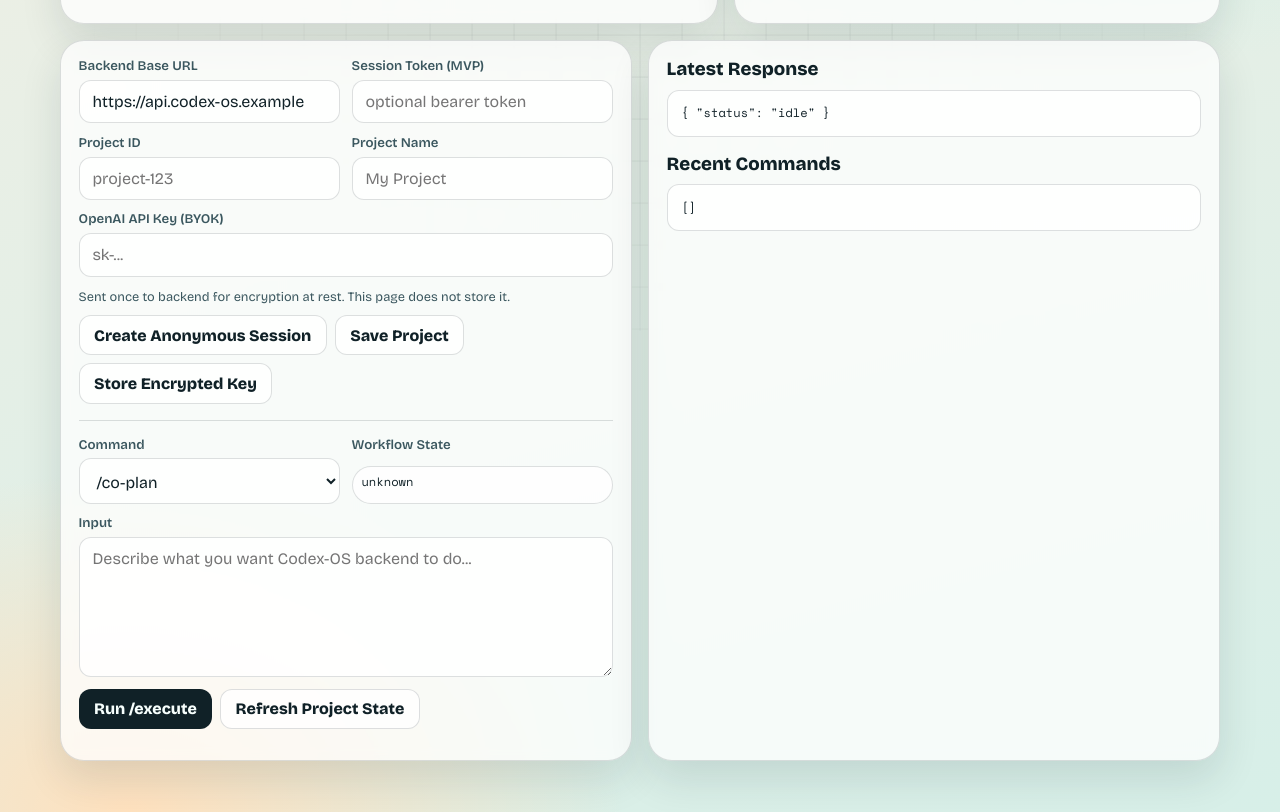
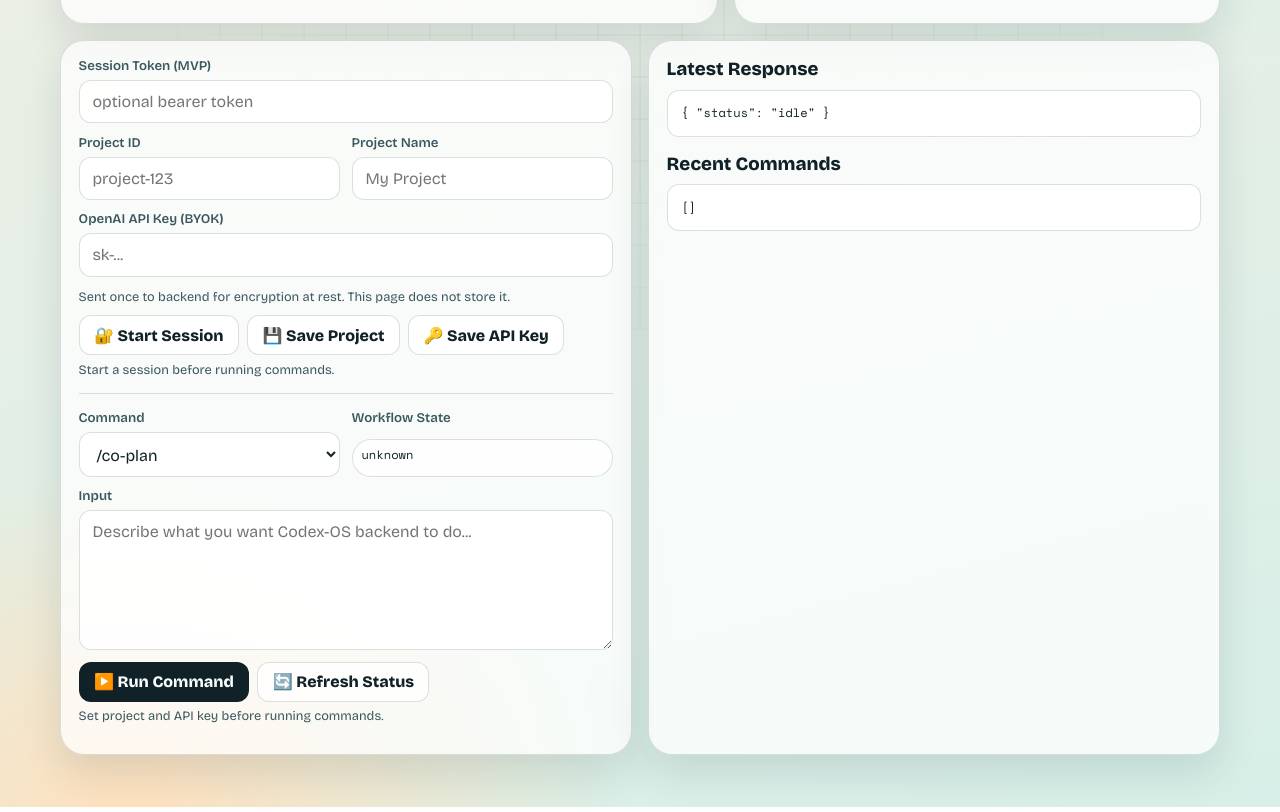
Before and after one commit to rotsl/codex-os, a plain HTML site: page docs/index.html in a window 1280 px wide. Shown: the part 479-1291 px from the top of the page. Drawn offline with nearby package versions, Linux system fonts and the light colour scheme.

Commit message:
Refine docs UX with hardcoded backend URL and clearer actions

```diff
--- a/docs/index.html
+++ b/docs/index.html
@@ -484,15 +484,9 @@
 
       <section class="app">
         <article class="panel form">
-          <div class="two">
-            <div class="row">
-              <label for="baseUrl">Backend Base URL</label>
-              <input id="baseUrl" value="https://api.codex-os.example" />
-            </div>
-            <div class="row">
-              <label for="sessionToken">Session Token (MVP)</label>
-              <input id="sessionToken" placeholder="optional bearer token" />
-            </div>
+          <div class="row">
+            <label for="sessionToken">Session Token (MVP)</label>
+            <input id="sessionToken" placeholder="optional bearer token" />
           </div>
 
           <div class="two">
@@ -513,10 +507,11 @@
           </div>
 
           <div class="actions">
-            <button class="muted" id="btnSession" type="button">Create Anonymous Session</button>
-            <button class="muted" id="btnUpsert" type="button">Save Project</button>
-            <button class="muted" id="btnKey" type="button">Store Encrypted Key</button>
+            <button class="muted" id="btnSession" type="button" title="Create a temporary session for this user">🔐 Start Session</button>
+            <button class="muted" id="btnUpsert" type="button" title="Create or update the current project">💾 Save Project</button>
+            <button class="muted" id="btnKey" type="button" title="Store your API key securely for this project">🔑 Save API Key</button>
           </div>
+          <div class="hint">Start a session before running commands.</div>
 
           <hr style="border:0;border-top:1px solid var(--line);margin:1rem 0;" />
 
@@ -542,9 +537,10 @@
           </div>
 
           <div class="actions">
-            <button class="primary" id="btnExecute" type="button">Run /execute</button>
-            <button class="muted" id="btnRefresh" type="button">Refresh Project State</button>
+            <button class="primary" id="btnExecute" type="button" title="Run the selected command for this project" disabled>▶️ Run Command</button>
+            <button class="muted" id="btnRefresh" type="button" title="Reload project state and command history">🔄 Refresh Status</button>
           </div>
+          <div class="hint">Set project and API key before running commands.</div>
 
           <p class="log" id="log"></p>
         </article>
@@ -564,9 +560,9 @@
       const resultEl = document.getElementById("result");
       const historyEl = document.getElementById("history");
       const logEl = document.getElementById("log");
+      const executeButton = document.getElementById("btnExecute");
 
       const fields = {
-        baseUrl: document.getElementById("baseUrl"),
         sessionToken: document.getElementById("sessionToken"),
         projectId: document.getElementById("projectId"),
         projectName: document.getElementById("projectName"),
@@ -576,7 +572,7 @@
       };
 
       function normalizeBaseUrl() {
-        return fields.baseUrl.value.trim().replace(/\/$/, "");
+        return "__BACKEND_BASE_URL__";
       }
 
       function buildHeaders() {
@@ -635,6 +631,7 @@
         });
 
         fields.projectId.value = data.projectId; // ✅ update UI
+        updateExecuteButtonState();
 
         stateLabel.textContent = data.state || "IDEA";
         setLog("Project saved.");
@@ -652,6 +649,7 @@
         });
 
         fields.apiKey.value = "";
+        updateExecuteButtonState();
         setLog("API key encrypted and stored server-side.");
       }
 
@@ -696,6 +694,11 @@
         await refreshProject();
       }
 
+      function updateExecuteButtonState() {
+        const ready = fields.projectId.value.trim() && fields.apiKey.value.trim();
+        executeButton.disabled = !ready;
+      }
+
       async function run(handler) {
         setLog("Working...", "ok");
         try {
@@ -710,6 +713,10 @@
       document.getElementById("btnKey").addEventListener("click", () => run(storeApiKey));
       document.getElementById("btnExecute").addEventListener("click", () => run(executeCommand));
       document.getElementById("btnRefresh").addEventListener("click", () => run(refreshProject));
+
+      fields.projectId.addEventListener("input", updateExecuteButtonState);
+      fields.apiKey.addEventListener("input", updateExecuteButtonState);
+      updateExecuteButtonState();
     </script>
   </body>
 </html>
```
